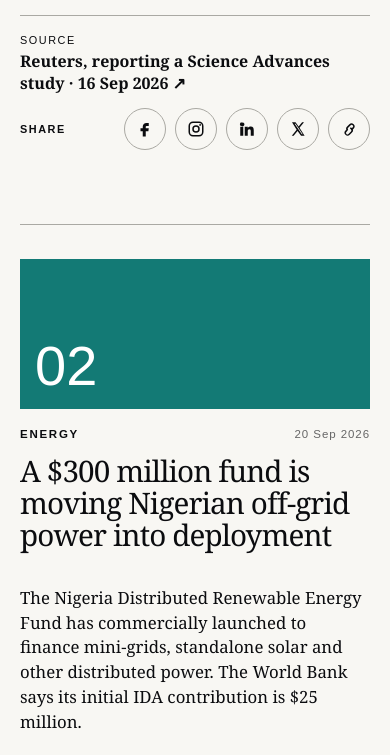
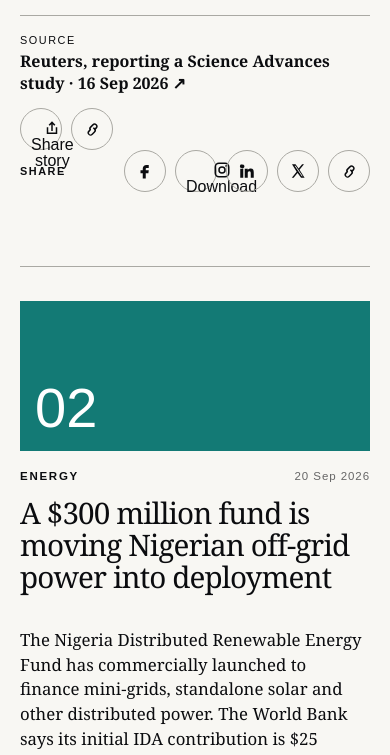
Before and after one commit to joakimkulo/3goodthings, a Next.js app: page /archive/2026-09-22 in a window 390 px wide. Shown: the part 1187-1942 px from the top of the page. Built offline with nearby package versions, Linux system fonts and the light colour scheme.

Commit message:
Use honest mobile sharing flow

```diff
--- a/app/components/SocialShare.js
+++ b/app/components/SocialShare.js
@@ -1,18 +1,16 @@
 'use client';
 
-import { useEffect, useState } from 'react';
+import { useState } from 'react';
 
 export default function SocialShare({ story, index, editionDate }) {
   const [feedback, setFeedback] = useState('');
-  const [useNativeShare, setUseNativeShare] = useState(false);
-
-  useEffect(() => {
-    const coarsePointer = window.matchMedia?.('(pointer: coarse)').matches;
-    setUseNativeShare(Boolean(navigator.share && (coarsePointer || window.innerWidth < 900)));
-  }, []);
 
   function storyUrl() {
     return `${window.location.origin}/archive/${editionDate}?story=${index + 1}#story-${index + 1}`;
+  }
+
+  function imageUrl() {
+    return `/api/og?date=${encodeURIComponent(editionDate)}&story=${index + 1}`;
   }
 
   function openShareWindow(url) {
@@ -23,17 +21,44 @@
     window.setTimeout(() => setFeedback(''), delay);
   }
 
-  async function nativeLinkShare(target) {
-    setFeedback(`Choose ${target} in your phone’s share menu.`);
+  async function getShareImage() {
+    const response = await fetch(imageUrl());
+    if (!response.ok) throw new Error('Image unavailable');
+    const blob = await response.blob();
+    return new File([blob], `3-good-things-${editionDate}-${index + 1}.png`, { type: 'image/png' });
+  }
+
+  async function shareStory() {
+    if (!navigator.share) {
+      await copyStoryLink();
+      return;
+    }
+
+    setFeedback('Preparing your share…');
+    const baseData = { title: story.title, text: story.title, url: storyUrl() };
+
     try {
-      await navigator.share({ title: story.title, text: story.title, url: storyUrl() });
+      const file = await getShareImage();
+      const richData = { ...baseData, files: [file] };
+      setFeedback('Choose where you want to share.');
+      await navigator.share(navigator.canShare?.(richData) ? richData : baseData);
       setFeedback('');
     } catch (error) {
       if (error?.name === 'AbortError') {
         setFeedback('');
         return;
       }
-      await copyStoryLink();
+      try {
+        setFeedback('Choose where you want to share.');
+        await navigator.share(baseData);
+        setFeedback('');
+      } catch (fallbackError) {
+        if (fallbackError?.name === 'AbortError') {
+          setFeedback('');
+          return;
+        }
+        await copyStoryLink();
+      }
     }
   }
 
@@ -49,18 +74,10 @@
   }
 
   function shareFacebook() {
-    if (useNativeShare) {
-      nativeLinkShare('Facebook');
-      return;
-    }
     openShareWindow(`https://www.facebook.com/sharer/sharer.php?u=${encodeURIComponent(storyUrl())}&display=popup`);
   }
 
   function shareLinkedIn() {
-    if (useNativeShare) {
-      nativeLinkShare('LinkedIn');
-      return;
-    }
     openShareWindow(`https://www.linkedin.com/sharing/share-offsite/?url=${encodeURIComponent(storyUrl())}`);
   }
 
@@ -68,43 +85,11 @@
     openShareWindow(`https://x.com/intent/post?text=${encodeURIComponent(story.title)}&url=${encodeURIComponent(storyUrl())}`);
   }
 
-  async function shareInstagram() {
-    const url = storyUrl();
-    const imageUrl = `/api/og?date=${encodeURIComponent(editionDate)}&story=${index + 1}`;
-    setFeedback(useNativeShare ? 'Preparing the image…' : 'Preparing an Instagram image…');
-
+  async function downloadForInstagram() {
+    setFeedback('Preparing an Instagram image…');
     try {
-      const response = await fetch(imageUrl);
-      if (!response.ok) throw new Error('Image unavailable');
-      const blob = await response.blob();
-      const file = new File([blob], `3-good-things-${editionDate}-${index + 1}.png`, { type: 'image/png' });
-
-      if (useNativeShare && navigator.canShare?.({ files: [file] })) {
-        setFeedback('Choose Instagram in your phone’s share menu.');
-        try {
-          await navigator.share({
-            files: [file],
-            title: story.title,
-            text: `${story.title}\n${url}`
-          });
-          setFeedback('');
-          return;
-        } catch (error) {
-          if (error?.name === 'AbortError') {
-            setFeedback('');
-            return;
-          }
-        }
-      }
-
-      if (useNativeShare) {
-        setFeedback('Choose Instagram in your phone’s share menu.');
-        await navigator.share({ title: story.title, text: story.title, url });
-        setFeedback('');
-        return;
-      }
-
-      const downloadUrl = URL.createObjectURL(blob);
+      const file = await getShareImage();
+      const downloadUrl = URL.createObjectURL(file);
       const download = document.createElement('a');
       download.href = downloadUrl;
       download.download = file.name;
@@ -115,7 +100,7 @@
 
       let copied = false;
       try {
-        await navigator.clipboard.writeText(`${story.title}\n${url}`);
+        await navigator.clipboard.writeText(`${story.title}\n${storyUrl()}`);
         copied = true;
       } catch {
         // The image download still succeeds if clipboard access is blocked.
@@ -125,23 +110,32 @@
         ? 'Image downloaded and caption copied — upload them in Instagram.'
         : 'Image downloaded — upload it in Instagram and add the story link.');
       clearFeedbackLater(8000);
-    } catch (error) {
-      if (error?.name === 'AbortError') {
-        setFeedback('');
-        return;
-      }
+    } catch {
       await copyStoryLink();
     }
   }
 
+  const copyButton = <button type="button" onClick={copyStoryLink} aria-label="Copy this story’s title and link" title="Copy link">
+    <svg viewBox="0 0 24 24" aria-hidden="true"><path d="M9.5 14.5a4 4 0 0 1 0-5.7l3-3a4 4 0 1 1 5.7 5.7l-1.4 1.4-1.5-1.5 1.4-1.4a2 2 0 1 0-2.8-2.8l-3 3a2 2 0 0 0 0 2.8l-1.4 1.5Zm5-5 1.5 1.5a4 4 0 0 1 0 5.7l-3 3A4 4 0 0 1 7.3 14l1.4-1.4 1.5 1.5-1.4 1.4a2 2 0 1 0 2.8 2.8l3-3a2 2 0 0 0 0-2.8l-1.5-1.5 1.4-1.5Z"/></svg>
+  </button>;
+
   return <div className="share-block">
-    <div className="share-row" aria-label={`Share ${story.title}`}>
+    <div className="share-row mobile-share-row" aria-label={`Share ${story.title}`}>
+      <button className="native-share-button" type="button" onClick={shareStory}>
+        <svg viewBox="0 0 24 24" aria-hidden="true"><path d="M12 3 7.5 7.5 9 9l2-2v9h2V7l2 2 1.5-1.5L12 3ZM5 11v9h14v-9h-2v7H7v-7H5Z"/></svg>
+        <span>Share story</span>
+      </button>
+      {copyButton}
+    </div>
+
+    <div className="share-row desktop-share-row" aria-label={`Share ${story.title}`}>
       <span>Share</span>
       <button type="button" onClick={shareFacebook} aria-label="Share this story on Facebook" title="Facebook">
         <svg viewBox="0 0 24 24" aria-hidden="true"><path d="M14 8h3V4h-3c-3 0-5 2-5 5v2H6v4h3v7h4v-7h3.5l.5-4h-4V9c0-.7.3-1 1-1Z"/></svg>
       </button>
-      <button type="button" onClick={shareInstagram} aria-label="Prepare and share this story on Instagram" title="Instagram">
+      <button className="instagram-download" type="button" onClick={downloadForInstagram} aria-label="Download this story for Instagram" title="Download for Instagram">
         <svg viewBox="0 0 24 24" aria-hidden="true"><rect x="3" y="3" width="18" height="18" rx="5" fill="none" stroke="currentColor" strokeWidth="2"/><circle cx="12" cy="12" r="4" fill="none" stroke="currentColor" strokeWidth="2"/><circle cx="17.5" cy="6.5" r="1.2"/></svg>
+        <span>Download</span>
       </button>
       <button type="button" onClick={shareLinkedIn} aria-label="Share this story on LinkedIn" title="LinkedIn">
         <svg viewBox="0 0 24 24" aria-hidden="true"><path d="M5 3.5A2.5 2.5 0 1 1 5 8a2.5 2.5 0 0 1 0-5ZM3 9h4v12H3V9Zm6 0h4v1.7c.9-1.3 2.2-2 4-2 3.1 0 4 2 4 5.4V21h-4v-6.1c0-1.5-.3-2.7-1.9-2.7-1.8 0-2.1 1.4-2.1 2.8v6H9V9Z"/></svg>
@@ -149,10 +143,9 @@
       <button type="button" onClick={shareX} aria-label="Share this story on X" title="X">
         <svg viewBox="0 0 24 24" aria-hidden="true"><path d="M4 3h4.7l4.1 5.5L17.5 3H20l-6 7.4L20.8 21h-4.7l-4.7-6.2L6.2 21H3.7l6.5-8.1L4 3Zm3.5 2 9.6 14h1.2L8.7 5H7.5Z"/></svg>
       </button>
-      <button type="button" onClick={copyStoryLink} aria-label="Copy this story’s title and link" title="Copy link">
-        <svg viewBox="0 0 24 24" aria-hidden="true"><path d="M9.5 14.5a4 4 0 0 1 0-5.7l3-3a4 4 0 1 1 5.7 5.7l-1.4 1.4-1.5-1.5 1.4-1.4a2 2 0 1 0-2.8-2.8l-3 3a2 2 0 0 0 0 2.8l-1.4 1.5Zm5-5 1.5 1.5a4 4 0 0 1 0 5.7l-3 3A4 4 0 0 1 7.3 14l1.4-1.4 1.5 1.5-1.4 1.4a2 2 0 1 0 2.8 2.8l3-3a2 2 0 0 0 0-2.8l-1.5-1.5 1.4-1.5Z"/></svg>
-      </button>
+      {copyButton}
     </div>
+
     <p className="share-feedback" role="status" aria-live="polite">{feedback}</p>
   </div>;
 }
```
